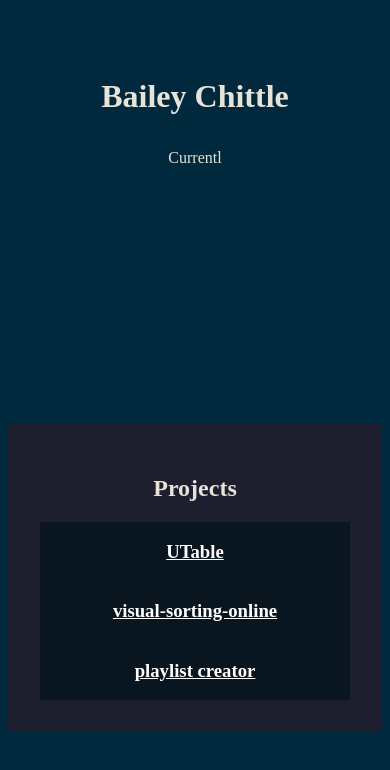
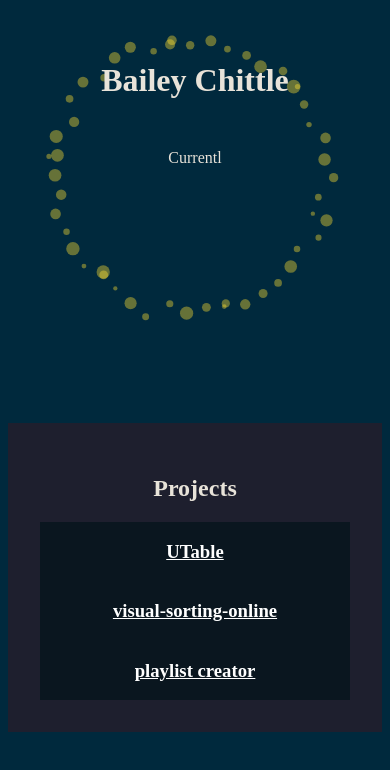
Before and after one commit to bachittle/portfolio-site-svelte, a Svelte app: page / in a window 390 px wide. Shown: the top 770 px of the page. Built offline with nearby package versions, Linux system fonts and the light colour scheme; some icons are missing.

Commit message:
added orbit animation

```diff
--- a/src/App.svelte
+++ b/src/App.svelte
@@ -4,6 +4,7 @@
   import FaFileAlt from 'svelte-icons/fa/FaFileAlt.svelte'
 import FaLinkedin from "svelte-icons/fa/FaLinkedin.svelte";
 import Projects from "./lib/Projects.svelte";
+import ParticleAnim from "./lib/ParticleAnim.svelte";
 
   const logos = {
 
@@ -12,6 +13,7 @@ import Projects from "./lib/Projects.svelte";
 
 <div class="pages">
   <div class="page intro">
+    <ParticleAnim />
     <div class="my-text">
       <h1 class="title"><Typewriter text={'Bailey Chittle'} eraseText={false}/></h1>
       <p class="description"><Typewriter texts={[
@@ -23,7 +25,6 @@ import Projects from "./lib/Projects.svelte";
         "My CSS is !important",
         `$("#Github").click();`,
       ]}/></p>
-
     </div>
 
     <div class="logo-icons">
@@ -81,7 +82,7 @@ import Projects from "./lib/Projects.svelte";
   }
   .description {
     height: 19px;
-    margin: 2em 0;
+    margin: 3em 4em;
   }
 
   .logo-icons {
--- a/src/app.css
+++ b/src/app.css
@@ -1,4 +1,5 @@
 body {
     background-color: #00293D;
     color: #E8E3D9;
+    overflow: hidden;
 }
--- /dev/null
+++ b/src/lib/ParticleAnim.svelte
@@ -0,0 +1,98 @@
+<script>
+    // this script will draw to the canvas element.
+    // it will spawn a bunch of particles that perform certain tasks.
+    // the default use case is orbit. More may be implemented in the future.
+    import { onMount } from 'svelte';
+
+    let canvas;
+
+    onMount(() => {
+        const orbit = {
+            radius: 0,
+        };
+        const resizeHandler = () => {
+            canvas.width = canvas.offsetWidth;
+            canvas.height = canvas.offsetHeight;
+            orbit.radius = Math.min(canvas.width/2, canvas.height/2) - 50;
+        }
+
+
+        addEventListener('resize', resizeHandler);
+        resizeHandler();
+
+        const ctx = canvas.getContext("2d");
+        let counter = 0;
+
+        const particles = [];
+        let uid = 0;
+        class Particle {
+            constructor(radius, orbitOffset) {
+                this.radius = radius;
+                this.orbitOffset = orbitOffset;
+
+                this.id = uid;
+                uid++;
+
+                this.speed = 0.01;
+            }
+
+            // called each frame, update should make changes to the properties of Particle, but not draw anything.
+            update() {
+                this.x = canvas.width/2 + Math.sin(this.id + counter*this.speed) * -(orbit.radius + this.orbitOffset);
+                this.y = canvas.height/2 + Math.cos(this.id + counter*this.speed) * (orbit.radius + this.orbitOffset);
+            }
+
+            // called each frame, renders to the screen.
+            draw() {
+                ctx.beginPath();
+                ctx.arc(this.x, this.y, this.radius, 0, 2*Math.PI);
+                ctx.fill();
+            }
+        }
+
+        for (let i = 0; i < 50; i++) {
+            particles.push(new Particle(
+                Math.random() * 5 + 2,
+                Math.random()*20
+            ));
+        }
+
+        // animation loop
+        function animate() {
+            requestAnimationFrame(animate);
+            ctx.clearRect(0,0,canvas.width,canvas.height);
+
+            ctx.fillStyle = "rgba(255, 224, 51, 0.4)";
+
+            particles.forEach(particle => {
+                particle.update();
+                particle.draw();
+            });
+
+            counter++;
+        }
+        animate();
+    });
+
+</script>
+
+<canvas bind:this={canvas}></canvas>
+
+<style>
+    canvas {
+        position: absolute;
+        top: 0;
+        left: 0;
+        /* border: 5px solid black; */
+        width: 49vw;
+        height: 97vh;
+        z-index: -1;
+    }
+
+      @media (max-width: 820px) {
+          canvas {
+            width: 97vw;
+            height: 42vh;
+          }
+      }
+</style>
```
